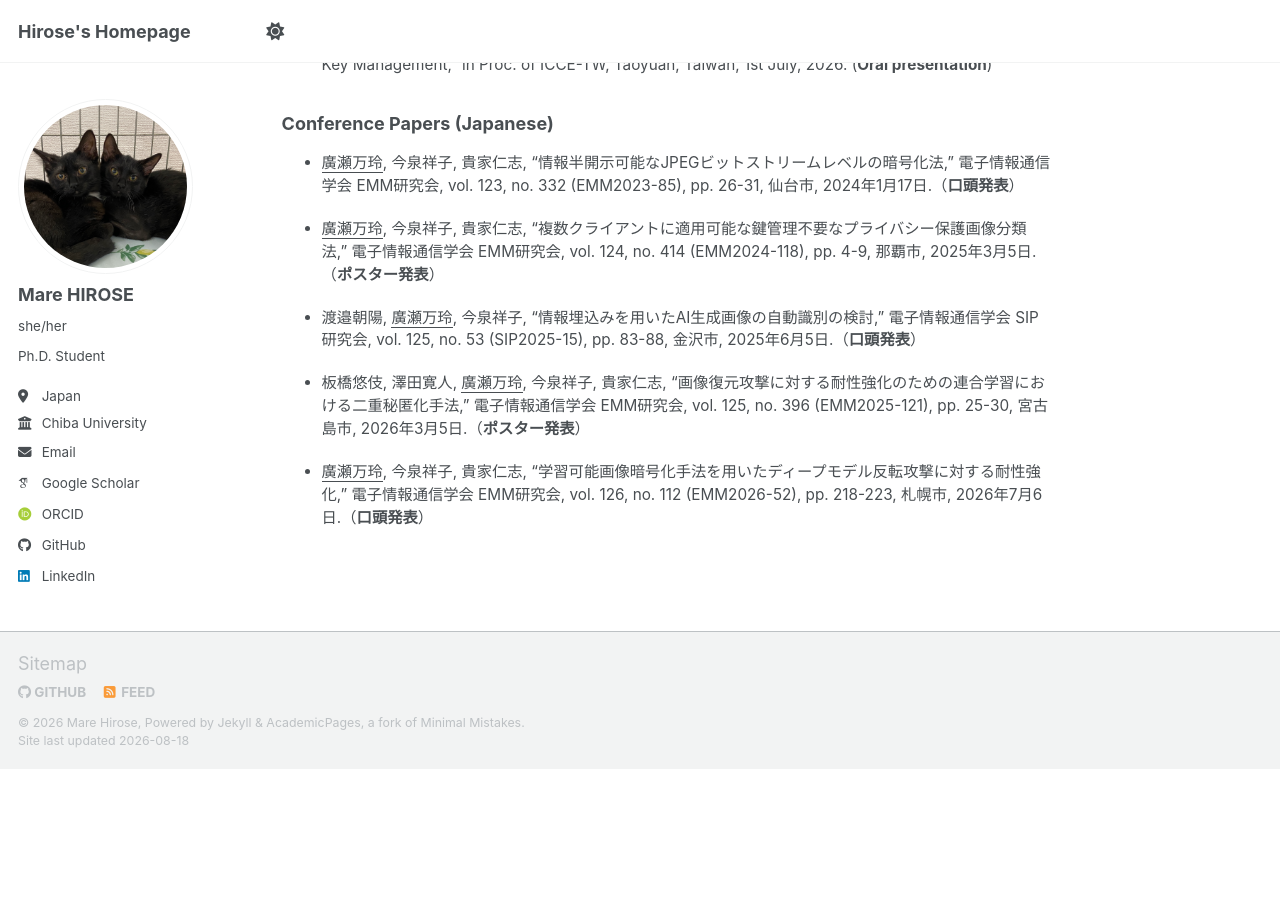
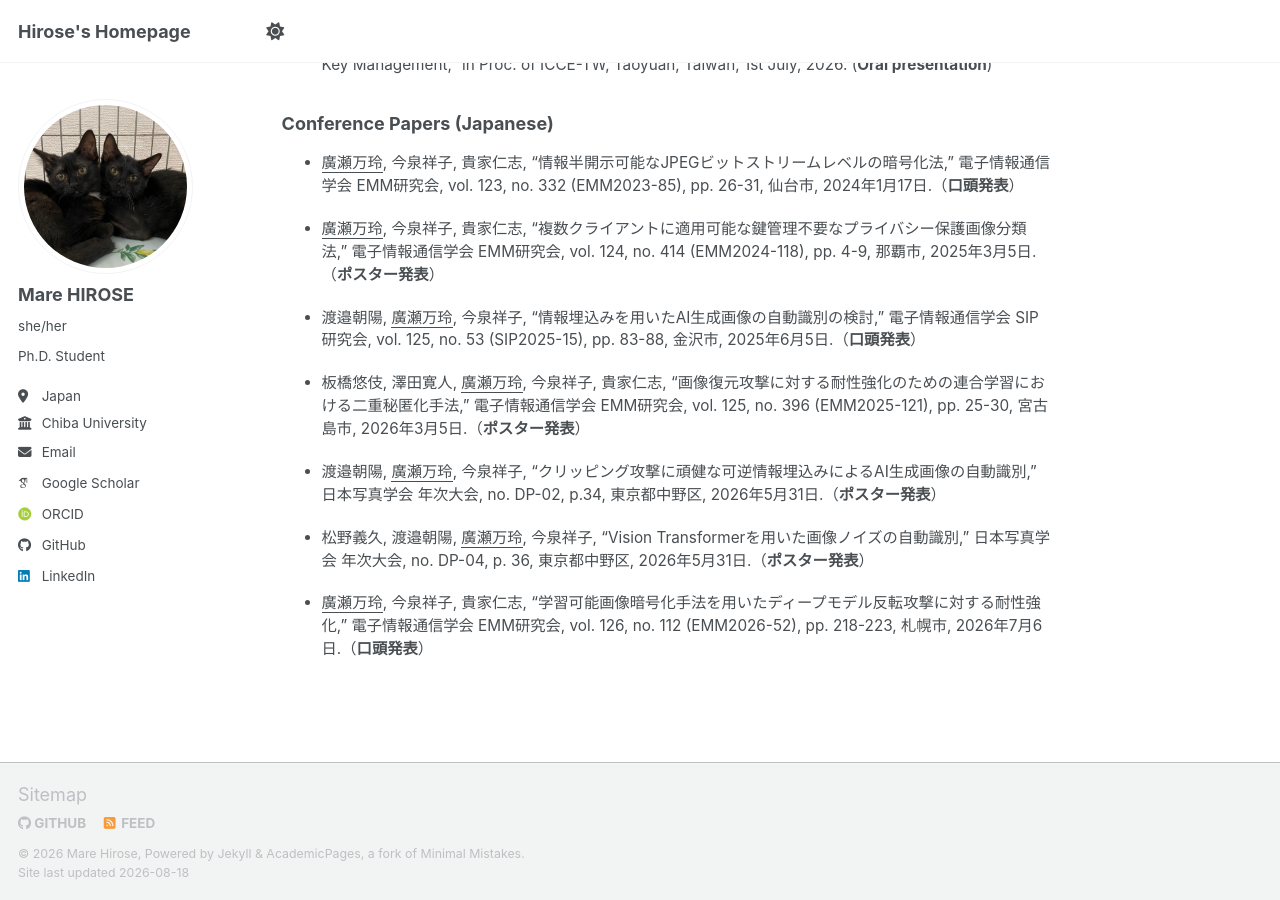
Before and after one commit to hirose-mare/.github.io, a Jekyll site: the page built from _pages/about.md, in a window 1280 px wide and 900 px high, scrolled down 661 px. Built offline with Jekyll 4.4.1, drawn with Linux system fonts in a browser that asks for light colours; some web fonts are replaced; a script bundle is joined from its source files by our own code; library files that are not in the unit come from our copies; before the commit the page ends 1430 px from its top, so only the background shows below that.

Commit message:
Update about.md

```diff
--- a/_pages/about.md
+++ b/_pages/about.md
@@ -32,4 +32,8 @@ My name is Mare Hirose. I am currently pursuing my Ph.D. degree in the Graduate
 
 - 板橋悠伎, 澤田寛人, <u>廣瀬万玲</u>, 今泉祥子, 貴家仁志, “画像復元攻撃に対する耐性強化のための連合学習における二重秘匿化手法,” 電子情報通信学会 EMM研究会, vol. 125, no. 396 (EMM2025-121), pp. 25-30, 宮古島市, 2026年3月5日.（**ポスター発表**）
 
+- 渡邉朝陽, <u>廣瀬万玲</u>, 今泉祥子, “クリッピング攻撃に頑健な可逆情報埋込みによるAI生成画像の自動識別,” 日本写真学会 年次大会, no. DP-02, p.34, 東京都中野区, 2026年5月31日.（**ポスター発表**）
+
+- 松野義久, 渡邉朝陽, <u>廣瀬万玲</u>, 今泉祥子, “Vision Transformerを用いた画像ノイズの自動識別,” 日本写真学会 年次大会, no. DP-04, p. 36, 東京都中野区, 2026年5月31日.（**ポスター発表**）
+
 - <u>廣瀬万玲</u>, 今泉祥子, 貴家仁志, “学習可能画像暗号化手法を用いたディープモデル反転攻撃に対する耐性強化,” 電子情報通信学会 EMM研究会, vol. 126, no. 112 (EMM2026-52), pp. 218-223, 札幌市, 2026年7月6日.（**口頭発表**）
```
